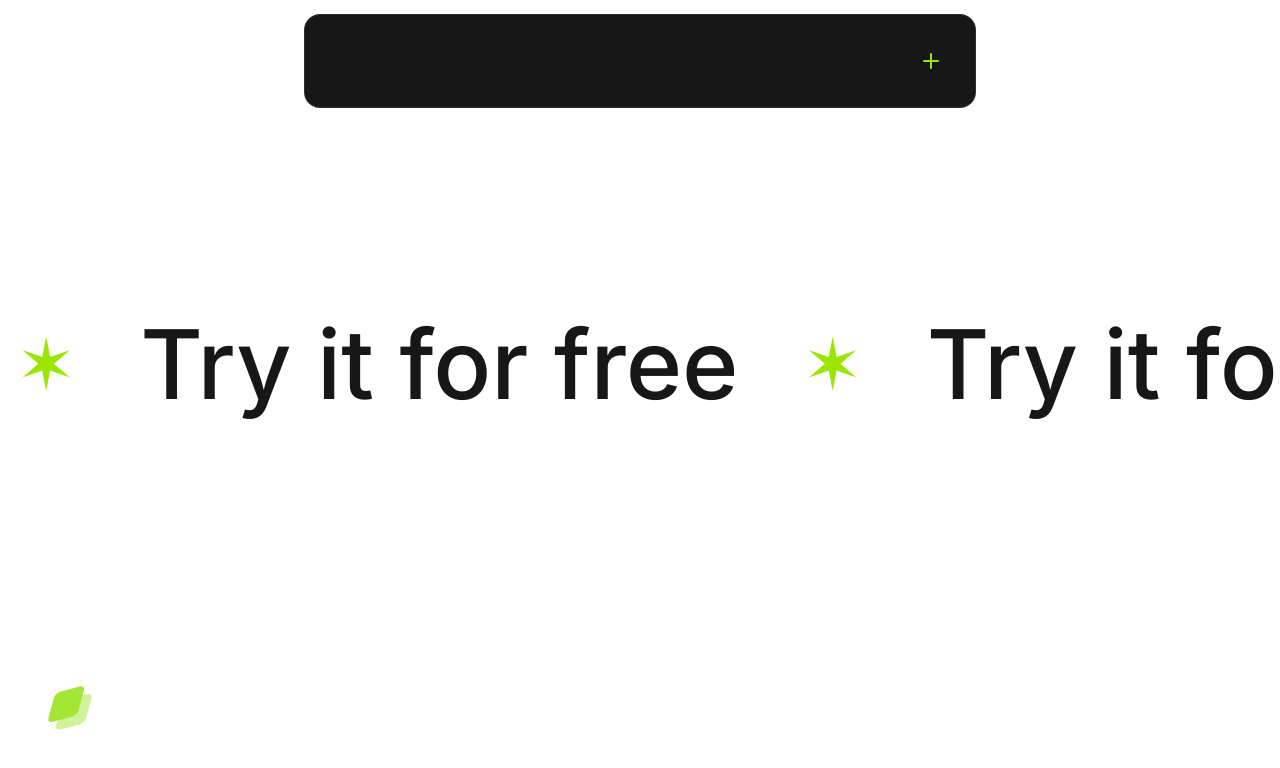
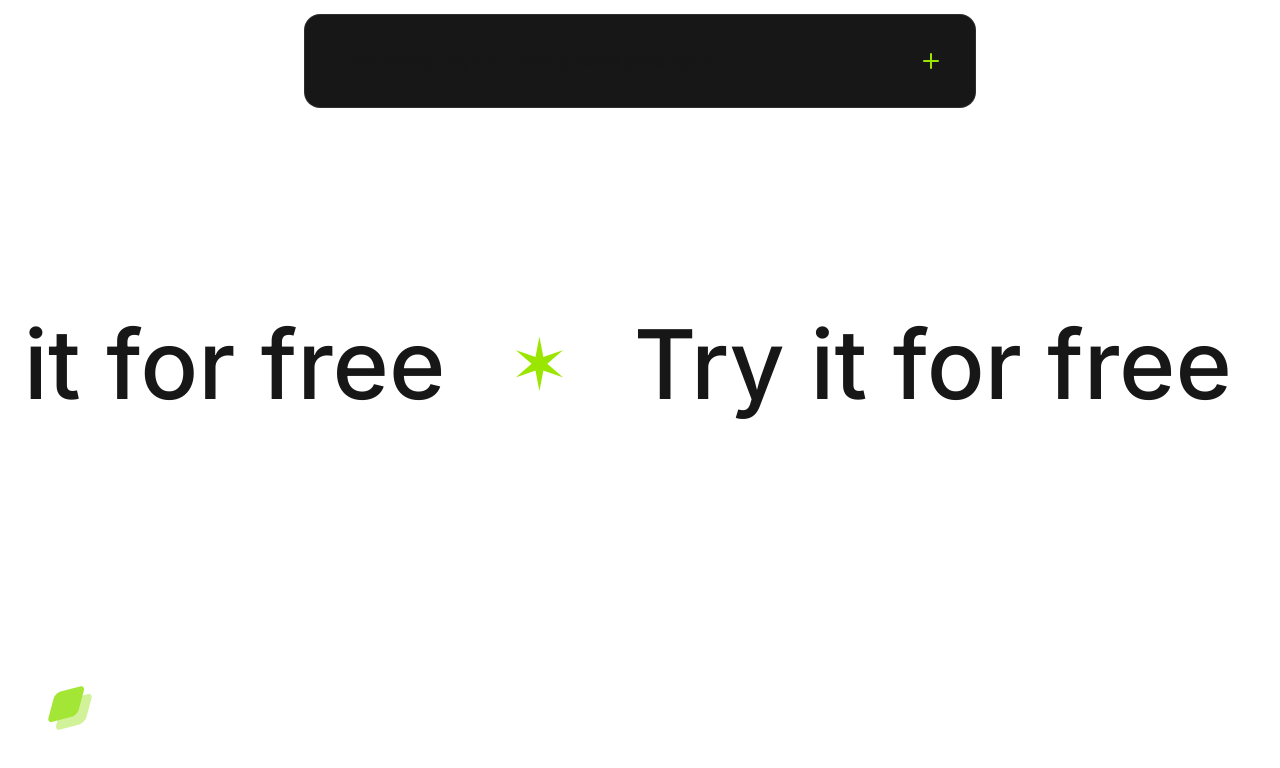
Before and after one commit to yanguadotdev/saas-landing-page, a Next.js app: page / in a window 1280 px wide. Shown: the part 6120-6888 px from the top of the page. Built offline with nearby package versions, Linux system fonts and the light colour scheme.

Commit message:
feat(CallToAction): add hover effects and animation to the call-to-action section

```diff
--- a/src/sections/CallToAction.tsx
+++ b/src/sections/CallToAction.tsx
@@ -1,15 +1,44 @@
+/* eslint-disable react-hooks/exhaustive-deps */
+'use client'
+
+import { AnimationPlaybackControls, motion, useAnimate } from 'motion/react'
+import { useEffect, useRef, useState } from 'react'
+
 export default function CallToAction() {
+  const [isHovered, setIsHovered] = useState(false)
+  const animation = useRef<AnimationPlaybackControls>(null)
+  const [scope, animate] = useAnimate()
+
+  useEffect(() => {
+    animation.current = animate(
+      scope.current,
+      { x: '-50%' },
+      { duration: 25, ease: 'linear', repeat: Infinity }
+    )
+  }, [])
+
+  useEffect(() => {
+    if (animation.current) {
+      animation.current.speed = isHovered ? 0.5 : 1
+    }
+  }, [isHovered])
+
   return (
     <section className='py-24'>
-      <div className='overflow-x-clip p-4'>
-        <div className="flex flex-none gap-16 text-7xl font-medium md:text-8xl whitespace-nowrap">
+      <div className='overflow-x-clip p-4 flex'>
+        <motion.div
+          ref={scope}
+          className='flex flex-none gap-16 text-7xl font-medium md:text-8xl whitespace-nowrap group'
+          onMouseEnter={() => setIsHovered(true)}
+          onMouseLeave={() => setIsHovered(false)}
+        >
           {Array.from({ length: 10 }).map((_, index) => (
-            <div key={index} className="flex items-center gap-16">
-              <span className="text-lime-400 text-7xl">&#10038;</span>
-              <span>Try it for free</span>
+            <div key={index} className='flex items-center gap-16'>
+              <span className='text-lime-400 text-7xl'>&#10038;</span>
+              <span className='group-hover:text-lime-400'>Try it for free</span>
             </div>
           ))}
-        </div>
+        </motion.div>
       </div>
     </section>
   )
```
